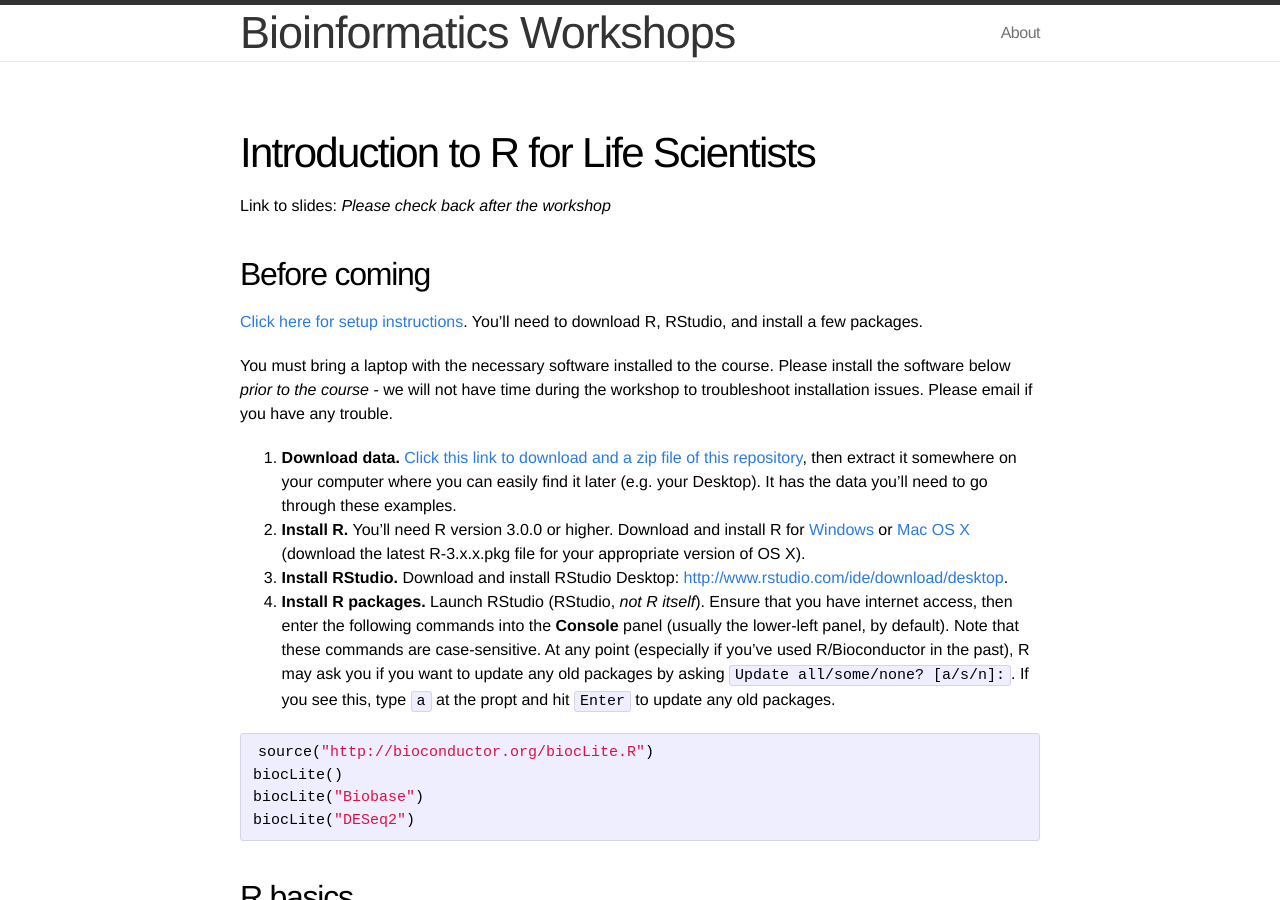
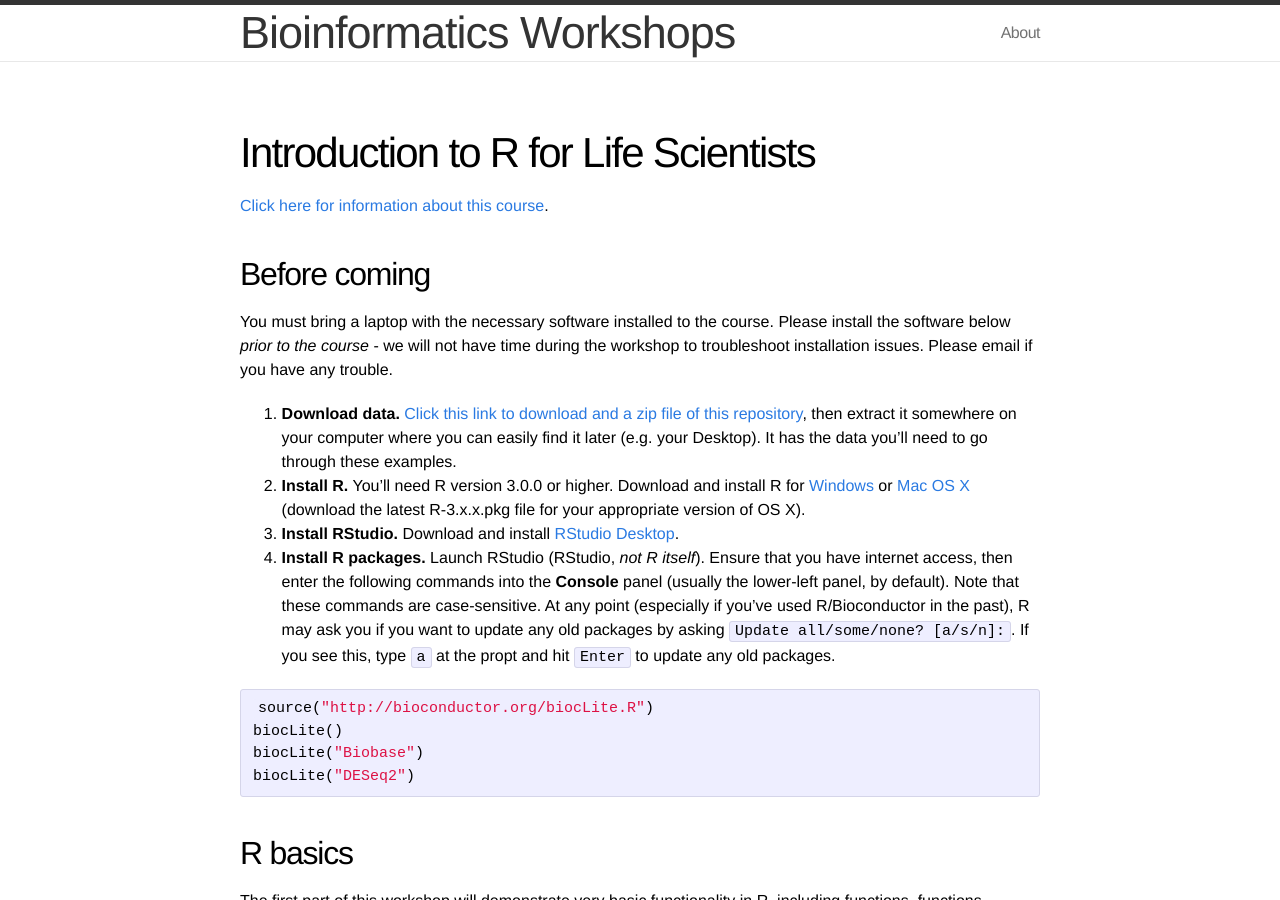
Before and after one commit to bioconnector/workshops2015, a Jekyll site: the page built from lessons/intro-r-lifesci/01-intro-r.md, in a window 1280 px wide and 900 px high. Built offline with Jekyll 4.4.1, drawn with Linux system fonts in a browser that asks for light colours; Markdown is read by kramdown in place of the engine named in the settings.

Commit message:
small changes

````diff
--- a/_includes/setup-r.md
+++ b/_includes/setup-r.md
@@ -2,7 +2,7 @@ You must bring a laptop with the necessary software installed to the course. Ple
 
 0. **Download data.** [Click this link to download and a zip file of this repository](https://github.com/bioconnector/workshops/archive/master.zip), then extract it somewhere on your computer where you can easily find it later (e.g. your Desktop). It has the data you'll need to go through these examples.
 0. **Install R.** You'll need R version 3.0.0 or higher. Download and install R for [Windows](http://cran.r-project.org/bin/windows/base/) or [Mac OS X](http://cran.r-project.org/bin/macosx/) (download the latest R-3.x.x.pkg file for your appropriate version of OS X).
-0. **Install RStudio.** Download and install RStudio Desktop: <http://www.rstudio.com/ide/download/desktop>.
+0. **Install RStudio.** Download and install [RStudio Desktop](http://www.rstudio.com/ide/download/desktop).
 0. **Install R packages.** Launch RStudio (RStudio, *not R itself*). Ensure that you have internet access, then enter the following commands into the **Console** panel (usually the lower-left panel, by default). Note that these commands are case-sensitive. At any point (especially if you've used R/Bioconductor in the past), R may ask you if you want to update any old packages by asking `Update all/some/none? [a/s/n]:`. If you see this, type `a` at the propt and hit `Enter` to update any old packages.
 
 ```r
--- a/lessons/intro-r-lifesci/01-intro-r.Rmd
+++ b/lessons/intro-r-lifesci/01-intro-r.Rmd
@@ -12,11 +12,9 @@ library(knitr)
 opts_chunk$set(results="hide", message=FALSE, fig.show="hide", fig.keep="none", tidy=TRUE)
 ```
 
-Link to slides: *Please check back after the workshop*
+[Click here for information about this course](../).
 
 ## Before coming
-
-[Click here for setup instructions](../). You'll need to download R, RStudio, and install a few packages.
 
 {% include setup-r.md %}
 
--- a/lessons/intro-r-lifesci/01-intro-r.md
+++ b/lessons/intro-r-lifesci/01-intro-r.md
@@ -6,11 +6,9 @@ layout: page
 
 
 
-Link to slides: *Please check back after the workshop*
+[Click here for information about this course](../).
 
 ## Before coming
-
-[Click here for setup instructions](../). You'll need to download R, RStudio, and install a few packages.
 
 {% include setup-r.md %}
 
````
